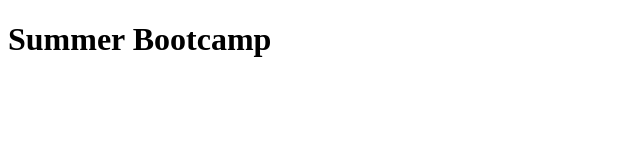
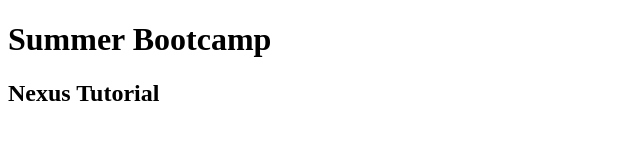
Before and after one commit to Shambel96/Nexus_Backend, a plain HTML site: page javascript/index.html in a window 1280 px wide. Shown: the whole page, without its empty margins (0-640 px from the left). Drawn offline with Linux system fonts and the light colour scheme.

Commit message:
h2 tage added

```diff
--- a/javascript/index.html
+++ b/javascript/index.html
@@ -7,5 +7,6 @@
   </head>
   <body>
     <h1>Summer Bootcamp</h1>
+    <h2>Nexus Tutorial</h2>
   </body>
 </html>
```
